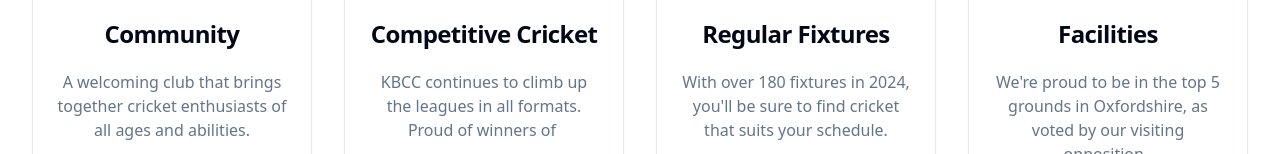
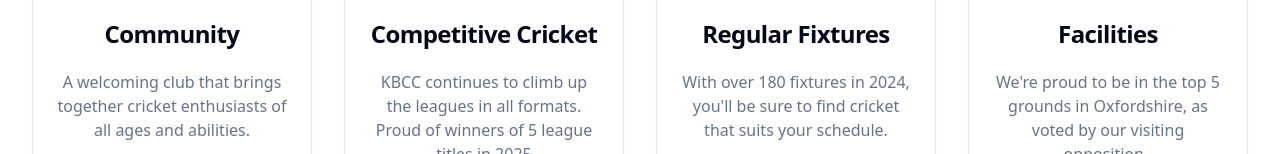
Before and after one commit to jjsmith118118-design/baggies-wicket-web, a React (Vite) app: page / in a window 1280 px wide. Shown: the part 798-952 px from the top of the page. Built offline with nearby package versions, Linux system fonts and the light colour scheme.

Commit message:
Visual edit in Lovable
Edited UI in Lovable

```diff
--- a/src/pages/Index.tsx
+++ b/src/pages/Index.tsx
@@ -64,7 +64,7 @@ const Index = () => {
                 <CardTitle>Competitive Cricket</CardTitle>
               </CardHeader>
               <CardContent>
-                <p className="text-muted-foreground">KBCC continues to climb up the leagues in all formats. Proud of winners of </p>
+                <p className="text-muted-foreground">KBCC continues to climb up the leagues in all formats. Proud of winners of 5 league titles in 2025</p>
               </CardContent>
             </Card>
 
```
